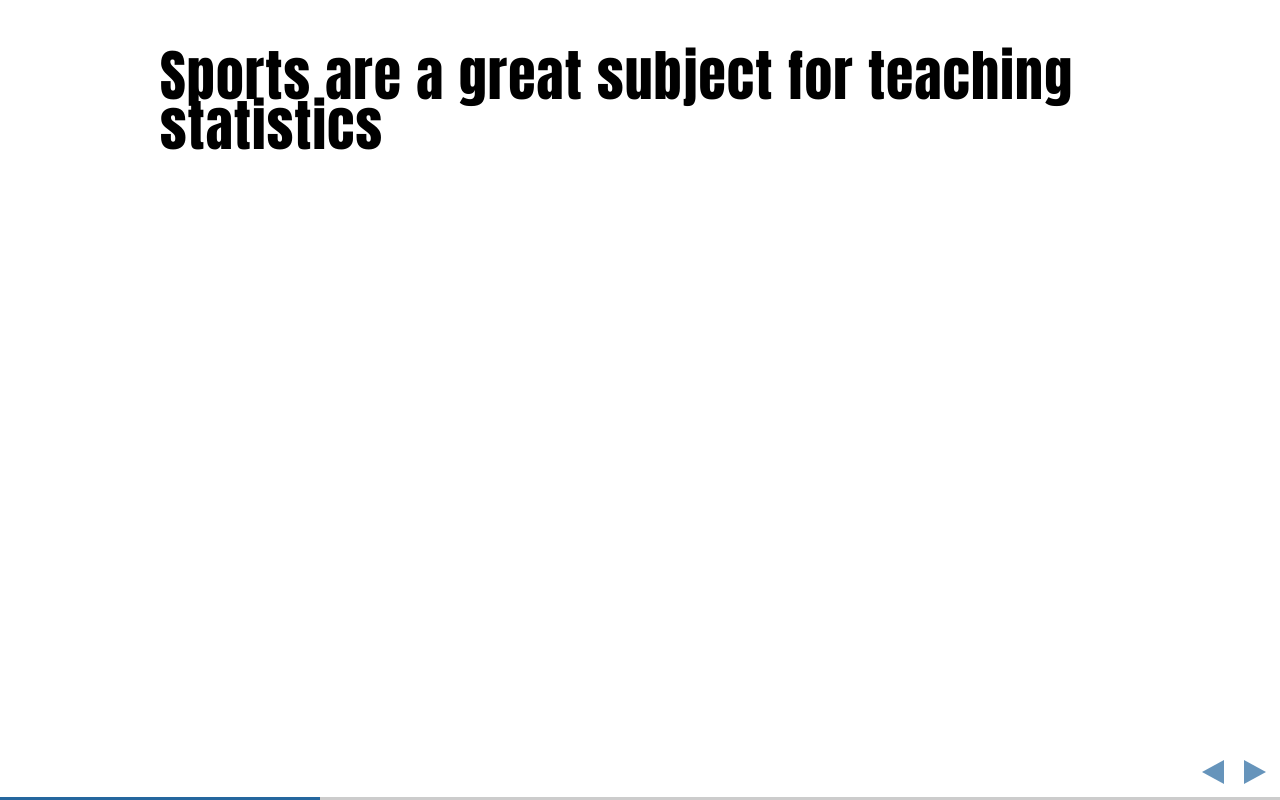
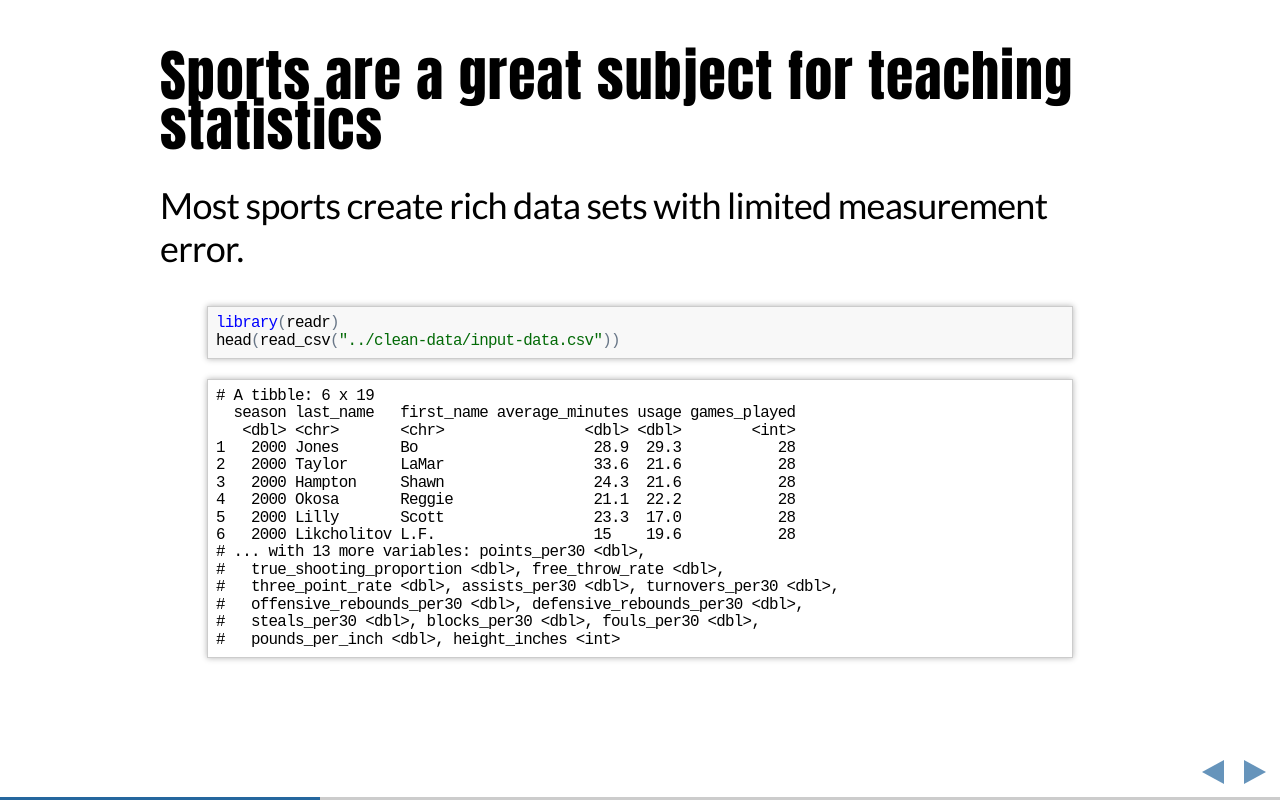
Before and after one commit to awunderground/developing_data_products_shiny, a plain HTML site: page docs/index.html in a window 1280 px wide. Both pictures are taken after a click on the element 1261 px from the left and 772 px from the top of the page. Drawn offline with Linux system fonts and the light colour scheme; a web font is replaced by a local one.

Commit message:
Fix file path to data in slides.

```diff
--- a/docs/index.html
+++ b/docs/index.html
@@ -539,6 +539,17 @@ body {
     background: white;
 }
 
+.reveal pre code {
+    display: block;
+    padding: 0.5em;
+    font-size: 0.8em;
+    line-height: 1.1em;
+    background-color: white;
+    overflow: visible;
+    max-height: none;
+    word-wrap: normal;
+}
+
   </style>
 
   <!-- reveal print css -->
@@ -772,6 +783,28 @@ hljs.initHighlightingOnLoad();
 <section data-transition="linear" data-transition-speed="default">
 <h3>Sports are a great subject for teaching statistics</h3>
 <div class="slideContent" >
+<p>Most sports create rich data sets with limited measurement error. </p>
+
+<pre><code class="r">library(readr)
+head(read_csv(&quot;../clean-data/input-data.csv&quot;))
+</code></pre>
+
+<pre><code># A tibble: 6 x 19
+  season last_name   first_name average_minutes usage games_played
+   &lt;dbl&gt; &lt;chr&gt;       &lt;chr&gt;                &lt;dbl&gt; &lt;dbl&gt;        &lt;int&gt;
+1   2000 Jones       Bo                    28.9  29.3           28
+2   2000 Taylor      LaMar                 33.6  21.6           28
+3   2000 Hampton     Shawn                 24.3  21.6           28
+4   2000 Okosa       Reggie                21.1  22.2           28
+5   2000 Lilly       Scott                 23.3  17.0           28
+6   2000 Likcholitov L.F.                  15    19.6           28
+# ... with 13 more variables: points_per30 &lt;dbl&gt;,
+#   true_shooting_proportion &lt;dbl&gt;, free_throw_rate &lt;dbl&gt;,
+#   three_point_rate &lt;dbl&gt;, assists_per30 &lt;dbl&gt;, turnovers_per30 &lt;dbl&gt;,
+#   offensive_rebounds_per30 &lt;dbl&gt;, defensive_rebounds_per30 &lt;dbl&gt;,
+#   steals_per30 &lt;dbl&gt;, blocks_per30 &lt;dbl&gt;, fouls_per30 &lt;dbl&gt;,
+#   pounds_per_inch &lt;dbl&gt;, height_inches &lt;int&gt;
+</code></pre>
 
 </div>
 
```
Also changed, not shown: 1 other file.
